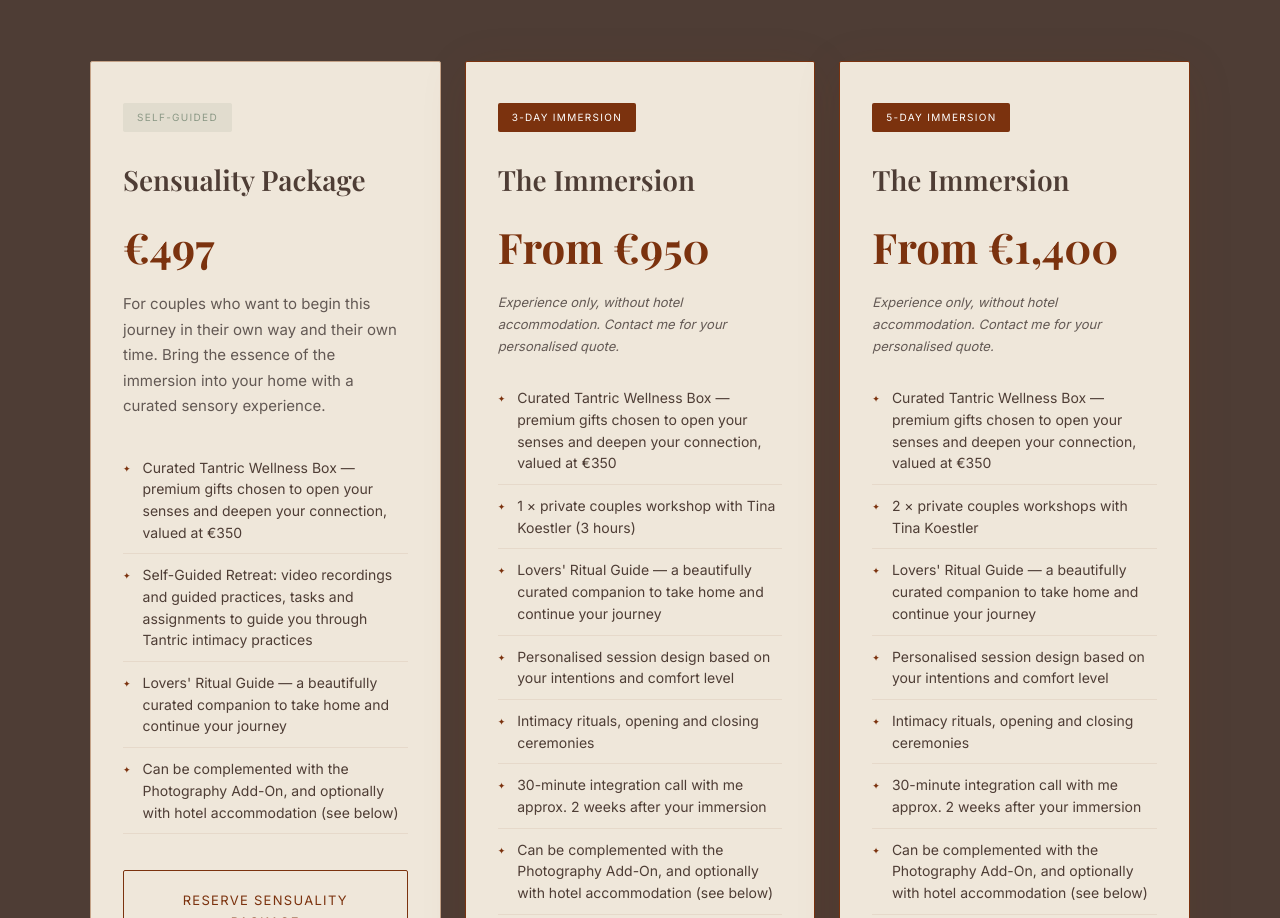
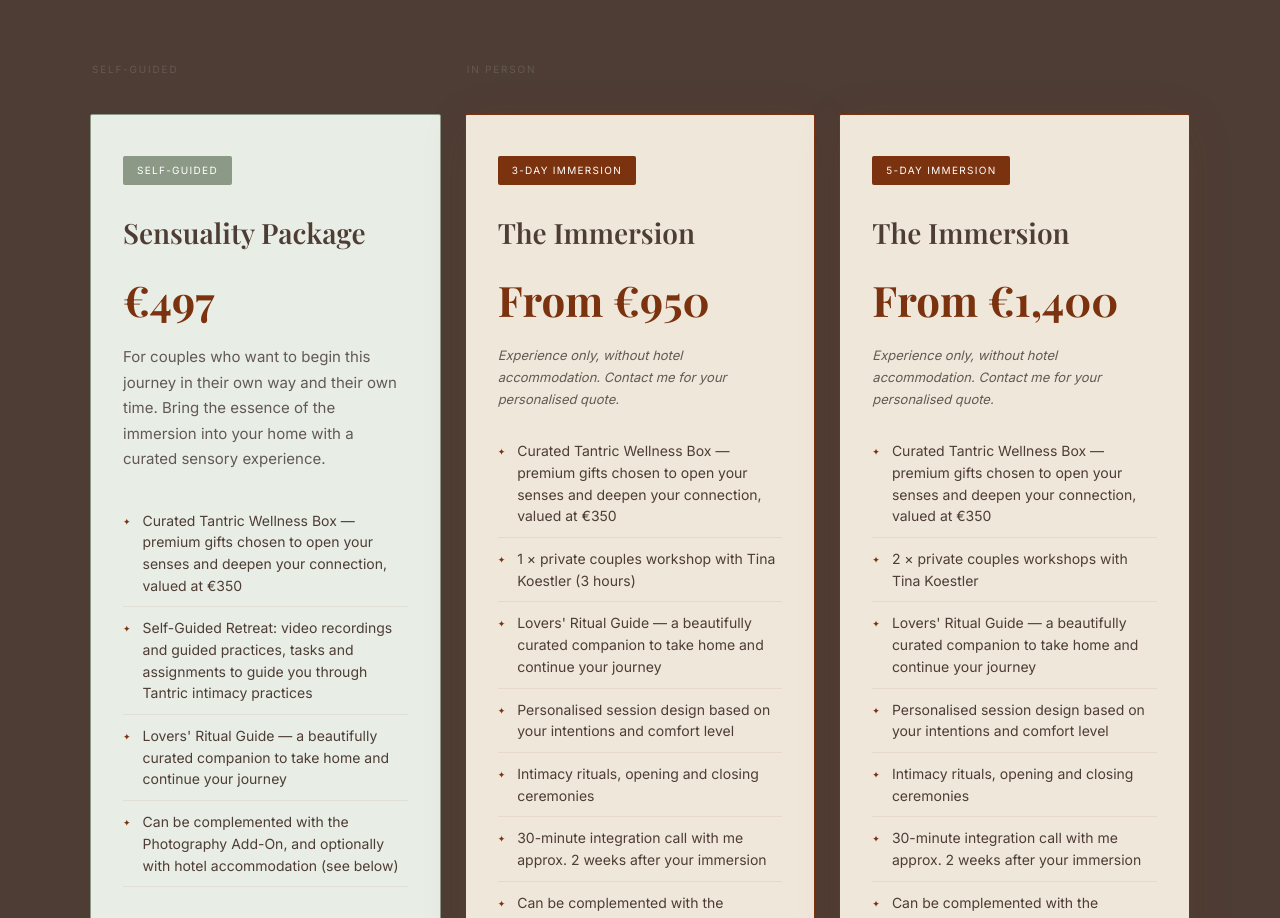
Before and after one commit to tinka19-lab/tinka19-lab.github.io, a plain HTML site: page index.html in a window 1280 px wide. Shown: the part 4960-5878 px from the top of the page. Drawn offline with nearby package versions, Linux system fonts and the light colour scheme; no server answers; a web font is replaced by a local one.

Commit message:
Distinguish self-guided pricing card visually from in-person cards
- Sage-tinted background and sage border on first card
- Self-Guided tag now solid sage with white text (matching visual weight of terracotta tags)
- Category labels above card groups: "Self-Guided" / "In Person" (DE: "Selbstgeführt" / "Persönlich")

Co-Authored-By: Claude Sonnet 4.6 <noreply@anthropic.com>

```diff
--- a/index.html
+++ b/index.html
@@ -273,8 +273,11 @@
 
       <div class="pricing-cards">
 
+        <div class="pricing-group-label">Self-Guided</div>
+        <div class="pricing-group-label in-person">In Person</div>
+
         <!-- Tier 1 — The Sensory Ritual -->
-        <div class="pricing-card reveal">
+        <div class="pricing-card self-guided-card reveal">
           <span class="pricing-tag self-guided" data-ck="pricing.t1.tag">Self-Guided</span>
           <div class="pricing-name" data-ck="pricing.t1.name">Sensuality Package</div>
           <div class="pricing-price" data-ck="pricing.t1.price">€497</div>
--- a/styles.css
+++ b/styles.css
@@ -712,6 +712,26 @@ nav#main-nav.scrolled .goog-te-gadget select {
   box-shadow: 0 8px 48px rgba(123,50,14,0.1);
 }
 
+.pricing-card.self-guided-card {
+  background: #e8ede6;
+  border-color: var(--sage);
+}
+
+.pricing-group-label {
+  font-family: 'Inter', sans-serif;
+  font-size: 10px;
+  font-weight: 500;
+  letter-spacing: 0.18em;
+  text-transform: uppercase;
+  color: var(--brown-mid);
+  margin-bottom: 12px;
+  padding-left: 2px;
+}
+
+.pricing-group-label.in-person {
+  grid-column: 2 / 4;
+}
+
 .pricing-tag {
   display: inline-block;
   font-size: 10px;
@@ -723,7 +743,7 @@ nav#main-nav.scrolled .goog-te-gadget select {
   margin-bottom: 24px;
 }
 
-.pricing-tag.self-guided { background: rgba(140,153,134,0.15); color: var(--sage); }
+.pricing-tag.self-guided { background: var(--sage); color: #fff; }
 .pricing-tag.transformative { background: var(--terracotta); color: #fff; }
 
 .pricing-name {
```
Also changed, not shown: de.html (+4 -1 lines).
